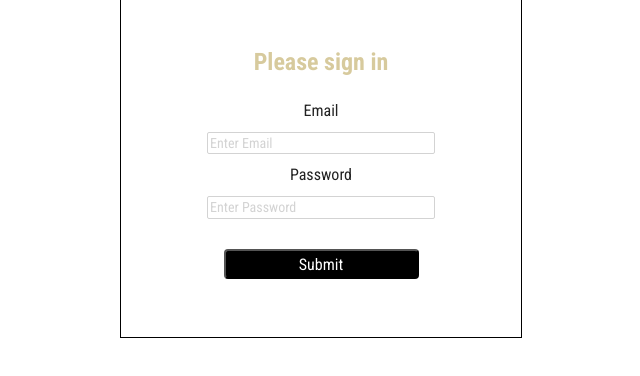
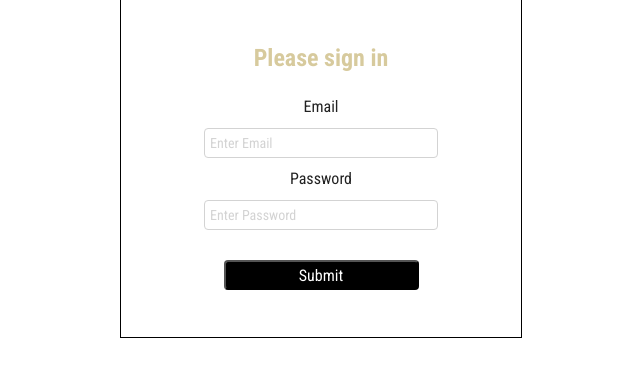
Before and after one commit to Max88-git/js-login, a plain HTML site: page html/index.html in a window 1280 px wide. Shown: the part 114-490 px from the top of the page, without its empty margins (319-959 px from the left). Drawn offline with Linux system fonts and the light colour scheme.

Commit message:
CSS updates

```diff
--- a/css/styles.css
+++ b/css/styles.css
@@ -7,11 +7,11 @@ body {
     margin: 50px auto;
     width: 400px;
     height: 400px;
-    border: 1px solid black;
+    border: 1px solid #000;
 }
 
 form {
-    margin: 49px 0;
+    margin: 45px auto;
     text-align: center;
     width: 400px;
     height: 250px;
@@ -24,26 +24,30 @@ form h2 {
     margin-bottom: 20px;
 }
 
+input[type=email], input[type=password], input[type=submit] {
+    -webkit-box-sizing: border-box;
+    -moz-box-sizing: border-box;
+    box-sizing: border-box;
+}
+
 input[type=email], input[type=password] {
     margin: 10px 5px;
-    padding: 2px;
+    height: 30px;
+    padding: 5px;
     font-size: 14px;
     border:1px solid lightgray;
-    border-radius: 2px;
+    border-radius: 4px;
+    outline-style: none;
+    cursor: text;
 }
 
 ::placeholder{
     color: lightgrey;
 }
 
-#remember {
-    font-size: 14px;
-    vertical-align: middle;
-    color: lightgray;
-}
 
 #btnmain {
-    background-color: black;
+    background-color: #000;
     color: white;
     text-align: center;
     line-height: 25px;
@@ -59,6 +63,7 @@ input[type=email], input[type=password] {
     background-color: rgb(215, 202, 157);
 }
 
+/* Styling for welcome message */
 div#message {
     margin: 50px auto;
     text-align: center;
```
Also changed, not shown: html/index.html (+0 -1 lines).
